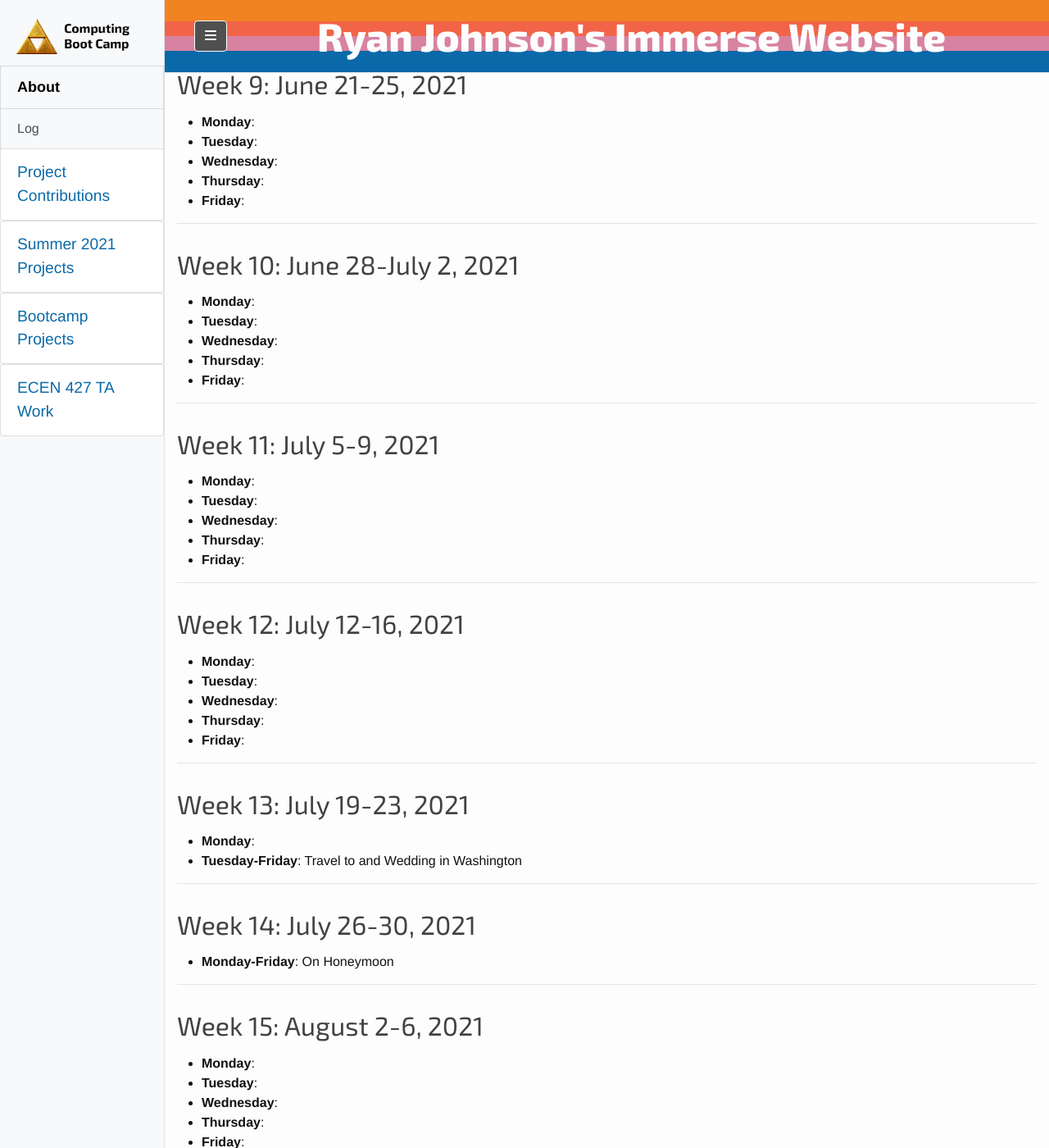
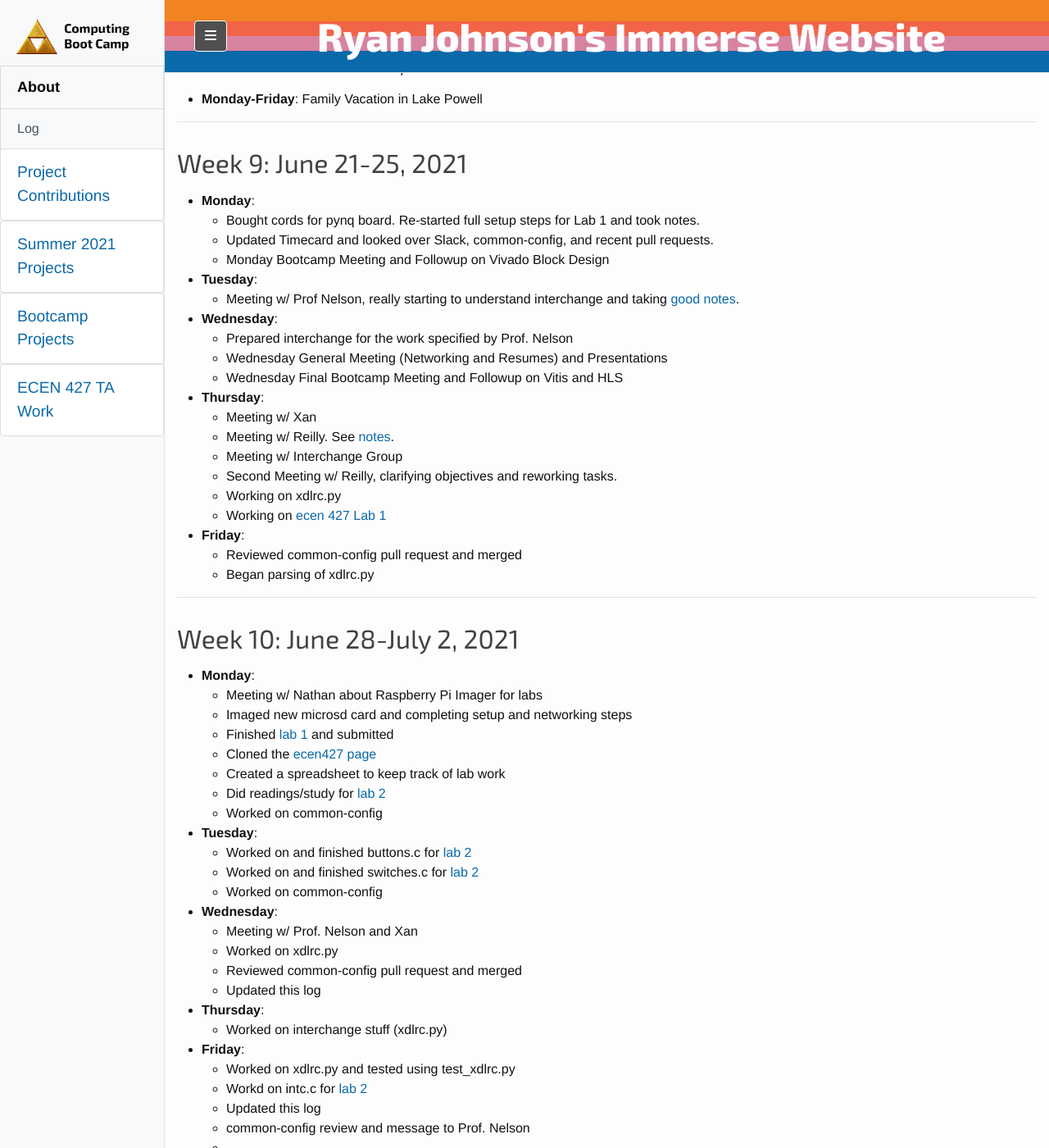
Before and after one commit to ryancj14/ryancj14, a Jekyll site: the page built from _pages/log.md, in a window 1280 px wide and 1400 px high, scrolled down 4380 px. Shown: the whole window at 82% size. Built offline with Jekyll 4.4.1, drawn with Linux system fonts in a browser that asks for light colours; nearby versions of some CDN libraries; some of the changed text lies outside the part shown.

Commit message:
rapidwright notes and log update
Signed-off-by: Ryan Johnson <ryancj14@gmail.com>

```diff
--- a/_pages/log.md
+++ b/_pages/log.md
@@ -154,10 +154,14 @@ slug: immerse-log
   * Downloaded and ran Rapidwright using Reilly's tutorial
 * **Wednesday**:
   * Created and added to my [RapidWright notes](https://ryancj14.github.io/ryancj14/pages/rapidwright-work/)
-  * ...
-  * ...
+  * Wednesday General Meeting (Scientific Literature) and Presentations
+  * Worked in Rapidwright
+  * Wednesday Bootcamp Meeting and Followup on RapidWright
 * **Thursday**:
+  * Downloaded and worked in Interchange -- See [Symbiflow's python-fpga-interchange](https://github.com/SymbiFlow/python-fpga-interchange)
 * **Friday**:
+  * Finalized Rapidwright setup for Interchange to work
+  * Worked on ecen 427 lab 1 for Prof. Goeders
 
 ---
 
@@ -170,27 +174,63 @@ slug: immerse-log
 ## Week 9: June 21-25, 2021
 
 * **Monday**:
+  * Bought cords for pynq board. Re-started full setup steps for Lab 1 and took notes.
+  * Updated Timecard and looked over Slack, common-config, and recent pull requests.
+  * Monday Bootcamp Meeting and Followup on Vivado Block Design
 * **Tuesday**:
+  * Meeting w/ Prof Nelson, really starting to understand interchange and taking [good notes](https://ryancj14.github.io/ryancj14/pages/rapidwright-work/).
 * **Wednesday**:
+  * Prepared interchange for the work specified by Prof. Nelson
+  * Wednesday General Meeting (Networking and Resumes) and Presentations
+  * Wednesday Final Bootcamp Meeting and Followup on Vitis and HLS
 * **Thursday**:
+  * Meeting w/ Xan
+  * Meeting w/ Reilly. See [notes](https://ryancj14.github.io/ryancj14/pages/rapidwright-work/).
+  * Meeting w/ Interchange Group
+  * Second Meeting w/ Reilly, clarifying objectives and reworking tasks.
+  * Working on xdlrc.py
+  * Working on [ecen 427 Lab 1](https://byu-cpe.github.io/ecen427/labs/hello-world/)
 * **Friday**:
+  * Reviewed common-config pull request and merged
+  * Began parsing of xdlrc.py
 
 ---
 
 ## Week 10: June 28-July 2, 2021
 
 * **Monday**:
+  * Meeting w/ Nathan about Raspberry Pi Imager for labs
+  * Imaged new microsd card and completing setup and networking steps
+  * Finished [lab 1](https://byu-cpe.github.io/ecen427/labs/hello-world/) and submitted
+  * Cloned the [ecen427 page](https://github.com/byu-cpe/ecen427)
+  * Created a spreadsheet to keep track of lab work
+  * Did readings/study for [lab 2](https://byu-cpe.github.io/ecen427/labs/clock/)
+  * Worked on common-config
 * **Tuesday**:
+  * Worked on and finished buttons.c for [lab 2](https://byu-cpe.github.io/ecen427/labs/clock/)
+  * Worked on and finished switches.c for [lab 2](https://byu-cpe.github.io/ecen427/labs/clock/)
+  * Worked on common-config
 * **Wednesday**:
+  * Meeting w/ Prof. Nelson and Xan
+  * Worked on xdlrc.py
+  * Reviewed common-config pull request and merged
+  * Updated this log
 * **Thursday**:
+  * Worked on interchange stuff (xdlrc.py)
 * **Friday**:
+  * Worked on xdlrc.py and tested using test_xdlrc.py
+  * Workd on intc.c for [lab 2](https://byu-cpe.github.io/ecen427/labs/clock/)
+  * Updated this log
+  * common-config review and message to Prof. Nelson
+  * ...
 
 ---
 
 ## Week 11: July 5-9, 2021
 
-* **Monday**:
+* **Monday**: Independence Day
 * **Tuesday**:
+  * ...
 * **Wednesday**:
 * **Thursday**:
 * **Friday**:
```
Also changed, not shown: other parts of _pages/log.md (+2 -1 lines), _pages/RapidWright_work.md (+8 -16 lines).
